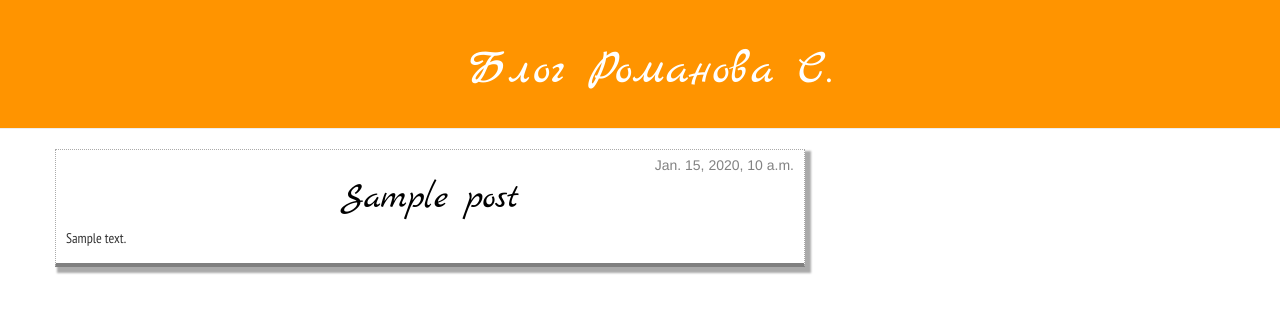
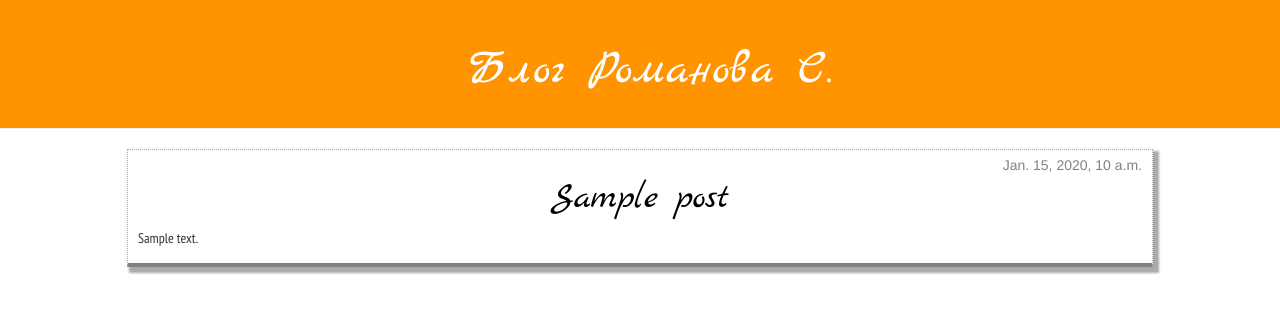
Before and after one commit to LaHesis/my-first-blog, a Django app: template blog/templates/blog/post_list.html in a window 1280 px wide. Shown: the top 313 px of the page. Run offline with Django 3.2, Linux system fonts and the light colour scheme; the template is opened without the code that fills it: values that come from a table or form of the project are taken from there, others are empty; tables that the repository leaves empty hold one stand-in row (values such as "Sample post"); some libraries are stand-ins or nearby versions.

Commit message:
post list style and base html were changed to be posts aligned centrally

```diff
--- a/blog/static/css/blog.css
+++ b/blog/static/css/blog.css
@@ -16,8 +16,8 @@ p {
     border: 1px dotted #aaaaaa;
     border-bottom: 4px solid gray;
     box-shadow: 4px 4px 2px 2px #aaaaaa;
-    margin-bottom: 15px;
     padding: 5px 10px;
+    margin-bottom: 25px;
 }
 
 .page-header {
@@ -33,7 +33,12 @@ p {
 }
 
 .content {
-    margin-left: 40px;
+
+}
+
+.row {
+    margin: 0 auto;
+    width: 90%;
 }
 
 .date {
--- a/blog/templates/blog/base.html
+++ b/blog/templates/blog/base.html
@@ -15,10 +15,8 @@
         </div>
         <div class="content container">
             <div class="row">
-                <div class="col-md-8">
                 {% block content %}
                 {% endblock %}
-                </div>
             </div>
         </div>
     </body>
```
